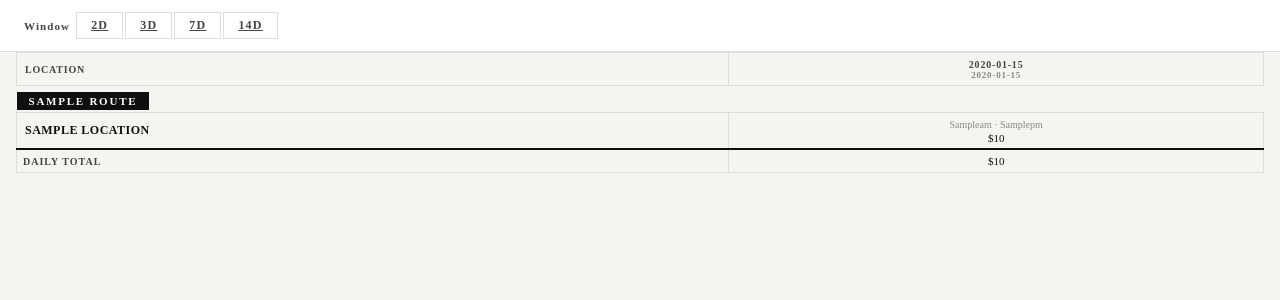
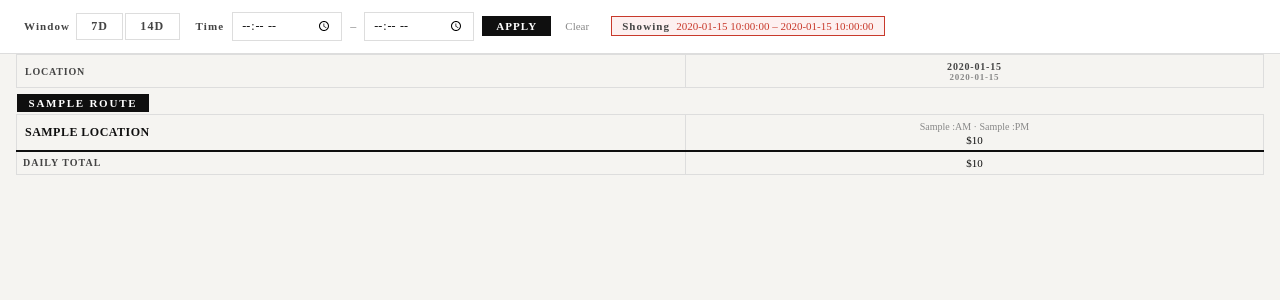
Before and after one commit to thatvirginian/Anitas_Catering_App, a Flask app: template templates/forecast.html in a window 1280 px wide. Shown: the part 52-352 px from the top of the page. Run offline with Flask 3, Linux system fonts and the light colour scheme; the template is opened without the code that fills it: most values are stand-ins (such as "Sample title", 1, 10 or a date in 2020); parts of the project's set-up code (start-up, migrations or seed data) failed here and were passed over; some web fonts are replaced.

Commit message:
Added Time Filter to forecast page

```diff
--- a/app.py
+++ b/app.py
@@ -1972,10 +1972,13 @@ def _forecast_get_location_maps():
     return loc_map, route_map
 
 
-def _forecast_build_grid(days=7):
+def _forecast_build_grid(days=7, time_from=None, time_to=None):
     """
     Returns (all_dates, matrix, loc_map, route_map, daily_totals) for the
     rolling N-day window starting tomorrow.
+
+    time_from / time_to are optional "HH:MM" strings (24h). When provided,
+    only orders whose local fulfillment time falls within the window are counted.
 
     matrix is a list of:
         {"location": str, "cells": [{"date", "date_str", "am", "pm",
@@ -1985,6 +1988,28 @@ def _forecast_build_grid(days=7):
     start_date = datetime.now().date() + timedelta(days=1)
     end_date   = start_date + timedelta(days=days - 1)
     all_dates  = [start_date + timedelta(days=n) for n in range(days)]
+
+    time_filter = ""
+    params = {
+        "start":     start_date,
+        "end":       end_date,
+        "start_pre": start_date - timedelta(days=1),
+        "end_pre":   end_date   + timedelta(days=1),
+    }
+    if time_from:
+        h, m = int(time_from.split(":")[0]), int(time_from.split(":")[1])
+        params["from_minutes"] = h * 60 + m
+        time_filter += """
+          AND (extract(hour FROM (h.estimated_fulfillment_date AT TIME ZONE l.timezone)) * 60
+             + extract(minute FROM (h.estimated_fulfillment_date AT TIME ZONE l.timezone)))
+             >= :from_minutes"""
+    if time_to:
+        h, m = int(time_to.split(":")[0]), int(time_to.split(":")[1])
+        params["to_minutes"] = h * 60 + m
+        time_filter += """
+          AND (extract(hour FROM (h.estimated_fulfillment_date AT TIME ZONE l.timezone)) * 60
+             + extract(minute FROM (h.estimated_fulfillment_date AT TIME ZONE l.timezone)))
+             <= :to_minutes"""
 
     query = text("""
         SELECT
@@ -2013,16 +2038,12 @@ def _forecast_build_grid(days=7):
               BETWEEN :start AND :end
           AND h.voided  = FALSE
           AND c.voided  = FALSE
+        """ + time_filter + """
         GROUP BY 1, 2, 3, 4, 5
     """)
 
     with engine.connect() as conn:
-        df = pd.read_sql(query, conn, params={
-            "start":     start_date,
-            "end":       end_date,
-            "start_pre": start_date - timedelta(days=1),
-            "end_pre":   end_date   + timedelta(days=1),
-        })
+        df = pd.read_sql(query, conn, params=params)
 
     if df.empty:
         return all_dates, [], {}, {}, [0.0] * days
@@ -2080,8 +2101,13 @@ def _forecast_build_grid(days=7):
 @app.route("/forecast")
 @role_required("admin", "catering", "gm")
 def forecast():
-    days = min(max(int(request.args.get("days", 7)), 2), 14)
-    all_dates, matrix, _, route_map, daily_totals = _forecast_build_grid(days=days)
+    days      = min(max(int(request.args.get("days", 7)), 7), 14)
+    time_from = request.args.get("time_from", "").strip() or None
+    time_to   = request.args.get("time_to",   "").strip() or None
+
+    all_dates, matrix, _, route_map, daily_totals = _forecast_build_grid(
+        days=days, time_from=time_from, time_to=time_to
+    )
 
     seen_routes  = []
     route_groups = {}
@@ -2099,14 +2125,18 @@ def forecast():
         seen_routes=seen_routes,
         daily_totals=daily_totals,
         days=days,
+        time_from=time_from or "",
+        time_to=time_to or "",
     )
 
 
 @app.route("/forecast/drill-down")
 @role_required("admin", "catering", "gm")
 def forecast_drill_down():
-    loc_name = request.args.get("location", "")
-    date_str = request.args.get("date", "")
+    loc_name  = request.args.get("location", "")
+    date_str  = request.args.get("date", "")
+    time_from = request.args.get("time_from", "").strip() or None
+    time_to   = request.args.get("time_to",   "").strip() or None
 
     loc_map, route_map = _forecast_get_location_maps()
     loc_id     = loc_map.get(loc_name)
@@ -2116,6 +2146,33 @@ def forecast_drill_down():
     route_rules     = ROUTE_LOOK_AHEAD_MAP.get(sel_route, ROUTE_LOOK_AHEAD_MAP["Default"])
     day_offsets     = route_rules.get(sel_date.weekday(), [])
     export_disabled = (len(day_offsets) == 0)
+
+    # Build time filter — must be done before the query is constructed
+    dd_time_filter = ""
+    dd_params = {
+        "loc_id":   str(loc_id),
+        "sel_date": sel_date,
+        "sel_pre":  sel_date - timedelta(days=1),
+        "sel_post": sel_date + timedelta(days=1),
+    }
+    if time_from:
+        h, m = int(time_from.split(":")[0]), int(time_from.split(":")[1])
+        dd_params["from_minutes"] = h * 60 + m
+        dd_time_filter += """
+          AND (extract(hour FROM (h.estimated_fulfillment_date AT TIME ZONE
+               (SELECT timezone FROM locations WHERE store_guid = :loc_id))) * 60
+             + extract(minute FROM (h.estimated_fulfillment_date AT TIME ZONE
+               (SELECT timezone FROM locations WHERE store_guid = :loc_id))))
+             >= :from_minutes"""
+    if time_to:
+        h, m = int(time_to.split(":")[0]), int(time_to.split(":")[1])
+        dd_params["to_minutes"] = h * 60 + m
+        dd_time_filter += """
+          AND (extract(hour FROM (h.estimated_fulfillment_date AT TIME ZONE
+               (SELECT timezone FROM locations WHERE store_guid = :loc_id))) * 60
+             + extract(minute FROM (h.estimated_fulfillment_date AT TIME ZONE
+               (SELECT timezone FROM locations WHERE store_guid = :loc_id))))
+             <= :to_minutes"""
 
     detail_query = text("""
         WITH OrderTotals AS (
@@ -2131,6 +2188,7 @@ def forecast_drill_down():
                    (SELECT timezone FROM locations WHERE store_guid = :loc_id))::date = :sel_date
               AND h.voided = FALSE
               AND c.voided = FALSE
+        """ + dd_time_filter + """
             GROUP BY h.order_guid
         )
         SELECT
@@ -2163,18 +2221,13 @@ def forecast_drill_down():
           AND h.voided  = FALSE
           AND c.voided  = FALSE
           AND oi.voided = FALSE
+        """ + dd_time_filter + """
         GROUP BY 1, 2, 3, 4, 5, 6, 8, 9
         ORDER BY local_time ASC
     """)
 
     with engine.connect() as conn:
-        full_df = pd.read_sql(detail_query, conn,
-                              params={
-                                  "loc_id":   str(loc_id),
-                                  "sel_date": sel_date,
-                                  "sel_pre":  sel_date - timedelta(days=1),
-                                  "sel_post": sel_date + timedelta(days=1),
-                              })
+        full_df = pd.read_sql(detail_query, conn, params=dd_params)
         full_df["mods"] = full_df["mods"].fillna("")
 
     bb_badges, taco_badges, orders = [], [], {}
@@ -2219,6 +2272,8 @@ def forecast_drill_down():
         orders=orders,
         export_disabled=export_disabled,
         day_name=sel_date.strftime("%A"),
+        time_from=time_from or "",
+        time_to=time_to or "",
     )
 
 
--- a/templates/forecast.html
+++ b/templates/forecast.html
@@ -4,18 +4,42 @@
 {% block content %}
 <div class="forecast-page">
 
-  {# ── Day-range toggle ── #}
-  <div class="filter-bar">
+  {# ── Filter bar ── #}
+  <form method="GET" action="{{ url_for('forecast') }}" class="filter-bar">
     <div class="filter-group">
       <span class="filter-label">Window</span>
       <div class="route-toggle">
-        {% for n in [2, 3, 7, 14] %}
-        <a href="{{ url_for('forecast', days=n) }}"
-           class="toggle-btn {% if days == n %}active{% endif %}">{{ n }}D</a>
+        {% for n in [7, 14] %}
+        <button type="submit" name="days" value="{{ n }}"
+                class="toggle-btn {% if days == n %}active{% endif %}"
+                onclick="this.form.querySelector('[name=time_from]').value=document.getElementById('tf').value;this.form.querySelector('[name=time_to]').value=document.getElementById('tt').value;">
+          {{ n }}D
+        </button>
         {% endfor %}
       </div>
     </div>
-  </div>
+    <div class="filter-group filter-group--time">
+      <span class="filter-label">Time</span>
+      <input type="time" id="tf" name="time_from" value="{{ time_from }}" class="time-input">
+      <span class="filter-sep">–</span>
+      <input type="time" id="tt" name="time_to"   value="{{ time_to }}"   class="time-input">
+      <input type="hidden" name="days" value="{{ days }}">
+      <button type="submit" class="filter-apply-btn">Apply</button>
+      {% if time_from or time_to %}
+      <a href="{{ url_for('forecast', days=days) }}" class="filter-clear-btn">Clear</a>
+      {% endif %}
+    </div>
+    {% if time_from or time_to %}
+    <div class="filter-active-badge">
+      <span class="filter-label">Showing</span>
+      <span class="filter-active-text">
+        {% if time_from %}{{ time_from }}{% else %}start{% endif %}
+        –
+        {% if time_to %}{{ time_to }}{% else %}end{% endif %}
+      </span>
+    </div>
+    {% endif %}
+  </form>
 
   {# ── Grid ── #}
   <div class="forecast-wrap">
@@ -61,8 +85,8 @@
                 {% endif %}>
               {% if not cell.is_empty %}
               <span class="fc-ampm">
-                <span class="fc-am">{{ cell.am }}am</span>
-                <span class="fc-pm">{{ cell.pm }}pm</span>
+                <span class="fc-am">{{ cell.am }} :AM</span>
+                <span class="fc-pm">{{ cell.pm }} :PM</span>
               </span>
               <span class="fc-rev">${{ '{:,.0f}'.format(cell.rev) }}</span>
               {% endif %}
@@ -104,6 +128,60 @@
 
 
 <style>
+/* ── Filter bar ── */
+.filter-bar        { display: flex; align-items: center; flex-wrap: wrap; gap: 16px; }
+.filter-group--time { display: flex; align-items: center; gap: 8px; }
+
+.time-input {
+  font-family: var(--font-mono);
+  font-size: 12px;
+  padding: 4px 8px;
+  border: 1px solid var(--rule);
+  background: var(--bg-white);
+  color: var(--ink);
+  width: 110px;
+}
+
+.filter-sep {
+  font-family: var(--font-mono);
+  font-size: 12px;
+  color: var(--ink-light);
+}
+
+.filter-apply-btn {
+  font-family: var(--font-display);
+  font-size: 11px; font-weight: 700;
+  letter-spacing: 0.1em; text-transform: uppercase;
+  padding: 4px 14px;
+  background: var(--ink);
+  color: #fff;
+  border: none;
+  cursor: pointer;
+}
+.filter-apply-btn:hover { background: var(--accent); }
+
+.filter-clear-btn {
+  font-family: var(--font-mono);
+  font-size: 11px;
+  color: var(--ink-light);
+  text-decoration: none;
+  padding: 4px 6px;
+}
+.filter-clear-btn:hover { color: var(--accent); }
+
+.filter-active-badge {
+  display: flex; align-items: center; gap: 6px;
+  padding: 3px 10px;
+  border: 1px solid var(--accent);
+  background: #fdf0f0;
+}
+.filter-active-text {
+  font-family: var(--font-mono);
+  font-size: 11px;
+  color: var(--accent);
+  font-weight: 500;
+}
+
 /* ── Wrap ── */
 .forecast-wrap { padding: 0 16px 40px; }
 
@@ -231,6 +309,8 @@
 
 <script>
 let activeCell = null;
+const TIME_FROM = "{{ time_from }}";
+const TIME_TO   = "{{ time_to }}";
 
 function loadDrillDown(cell) {
   const location = cell.dataset.location;
@@ -240,14 +320,21 @@ function loadDrillDown(cell) {
   activeCell = cell;
   cell.classList.add('fc-selected');
 
-  document.getElementById('drill-title').textContent =
-    location.toUpperCase() + '  ·  ' + date;
+  let titleText = location.toUpperCase() + '  ·  ' + date;
+  if (TIME_FROM || TIME_TO) {
+    titleText += '  ·  ' + (TIME_FROM || '…') + '–' + (TIME_TO || '…');
+  }
+  document.getElementById('drill-title').textContent = titleText;
   document.getElementById('drill-content').innerHTML =
     '<div class="empty-state" style="padding:40px 0;font-size:13px;">Loading…</div>';
   document.getElementById('drill-panel').style.display   = 'flex';
   document.getElementById('drill-overlay').style.display = 'flex';
 
-  fetch(`{{ url_for('forecast_drill_down') }}?location=${encodeURIComponent(location)}&date=${encodeURIComponent(date)}`)
+  let url = `{{ url_for('forecast_drill_down') }}?location=${encodeURIComponent(location)}&date=${encodeURIComponent(date)}`;
+  if (TIME_FROM) url += `&time_from=${encodeURIComponent(TIME_FROM)}`;
+  if (TIME_TO)   url += `&time_to=${encodeURIComponent(TIME_TO)}`;
+
+  fetch(url)
     .then(r => r.text())
     .then(html => { document.getElementById('drill-content').innerHTML = html; })
     .catch(() => {
```
